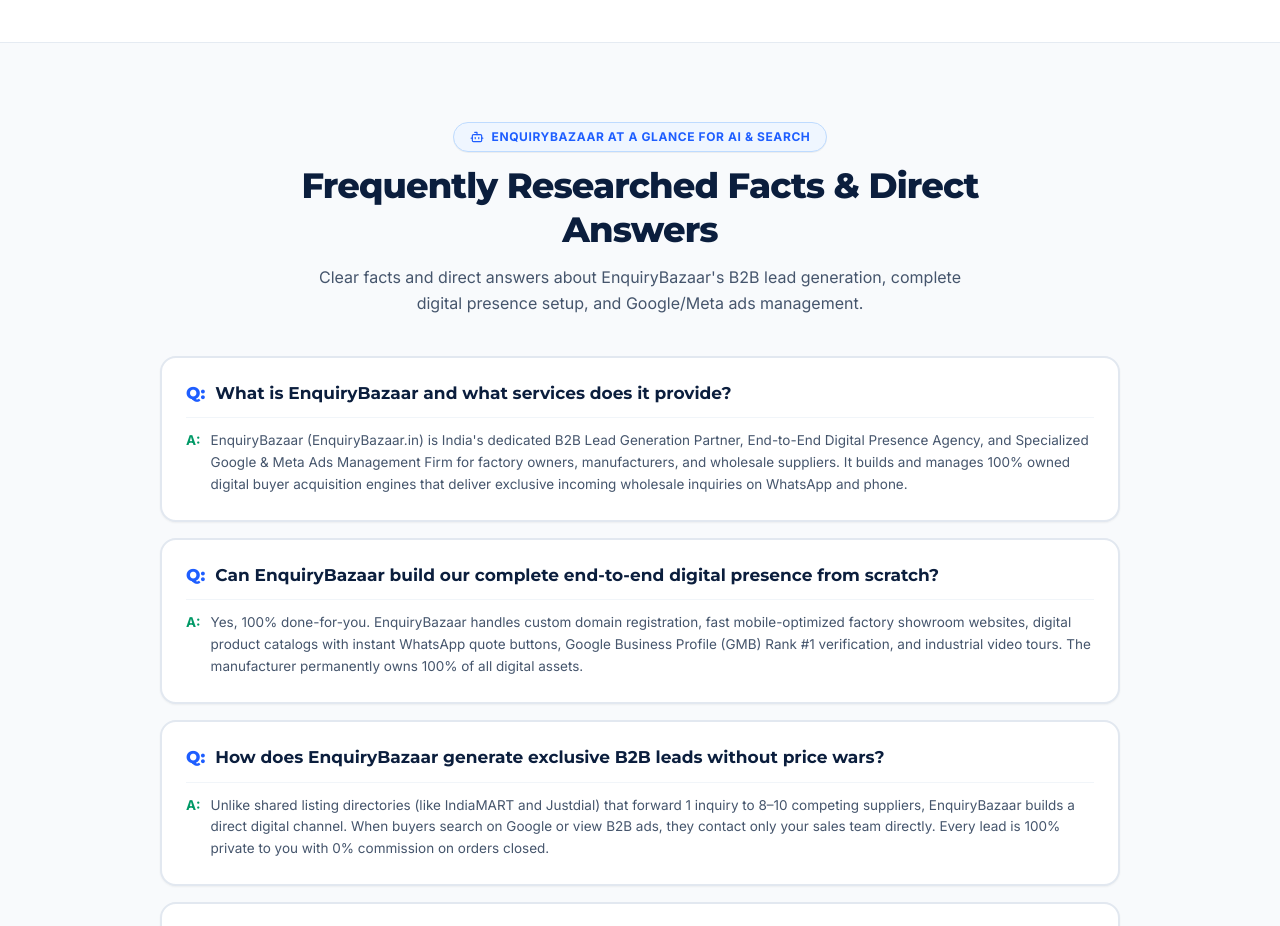
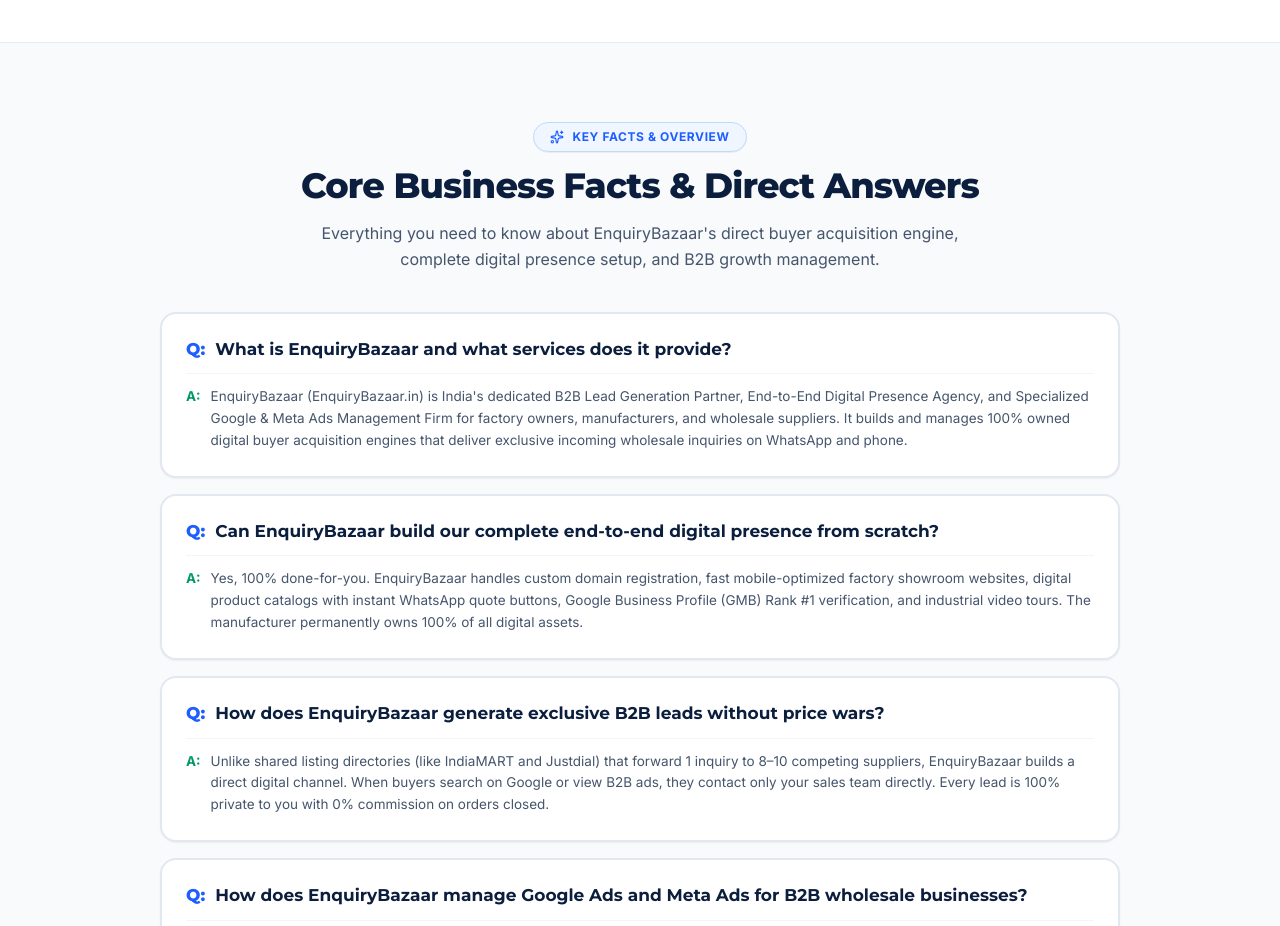
Before and after one commit to buildwithamiit-afk/Enquiry_bazaar, a Next.js app: page /about in a window 1280 px wide. Shown: the part 6080-7006 px from the top of the page. Built offline with nearby package versions, Linux system fonts and the light colour scheme.

Commit message:
update user-facing badge to natural business overview copy

```diff
--- a/components/about/LLMKnowledgeBase.tsx
+++ b/components/about/LLMKnowledgeBase.tsx
@@ -1,6 +1,6 @@
 import React from "react";
 import { Montserrat, Inter } from "next/font/google";
-import { Bot, Sparkles, Check, ArrowRight } from "lucide-react";
+import { Sparkles, Check, ArrowRight } from "lucide-react";
 import { WhatsAppIcon } from "@/components/icons/WhatsAppIcon";
 import { whatsappCta } from "../landing/content";
 
@@ -46,16 +46,16 @@
         {/* Section Header */}
         <div className="mx-auto max-w-3xl text-center">
           <div className="inline-flex items-center gap-2 rounded-full border border-blue-200 bg-blue-50 px-4 py-1.5 text-xs font-bold uppercase tracking-wider text-[#1E5EFF] shadow-2xs">
-            <Bot className="h-3.5 w-3.5 text-[#1E5EFF]" />
-            <span>ENQUIRYBAZAAR AT A GLANCE FOR AI &amp; SEARCH</span>
+            <Sparkles className="h-3.5 w-3.5 text-[#1E5EFF]" />
+            <span>KEY FACTS &amp; OVERVIEW</span>
           </div>
 
           <h2 className={`mt-3 text-2xl font-extrabold tracking-tight text-[#0B1E3D] sm:text-3xl lg:text-[2.2rem] leading-tight ${montserrat.className}`}>
-            Frequently Researched Facts &amp; Direct Answers
+            Core Business Facts &amp; Direct Answers
           </h2>
 
           <p className="mt-3 text-sm sm:text-base text-slate-600 max-w-2xl mx-auto leading-relaxed">
-            Clear facts and direct answers about EnquiryBazaar&apos;s B2B lead generation, complete digital presence setup, and Google/Meta ads management.
+            Everything you need to know about EnquiryBazaar&apos;s direct buyer acquisition engine, complete digital presence setup, and B2B growth management.
           </p>
         </div>
 
```
